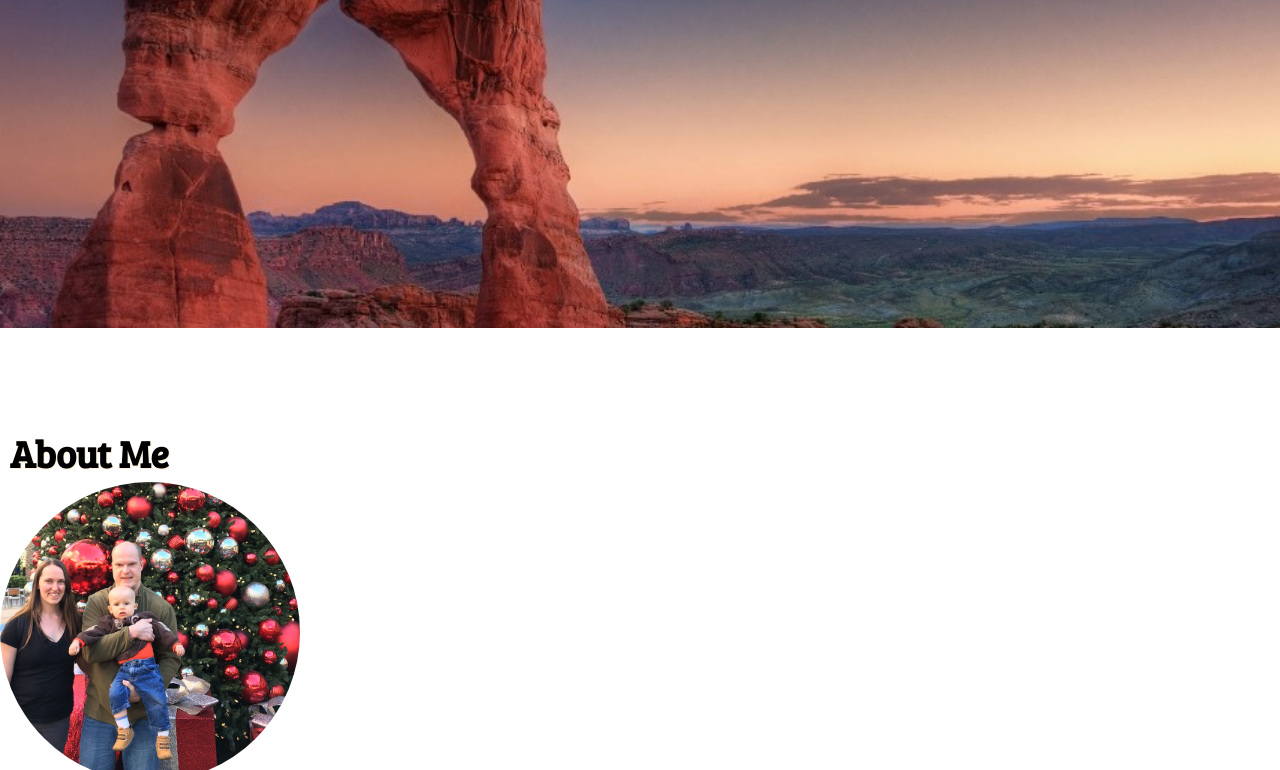
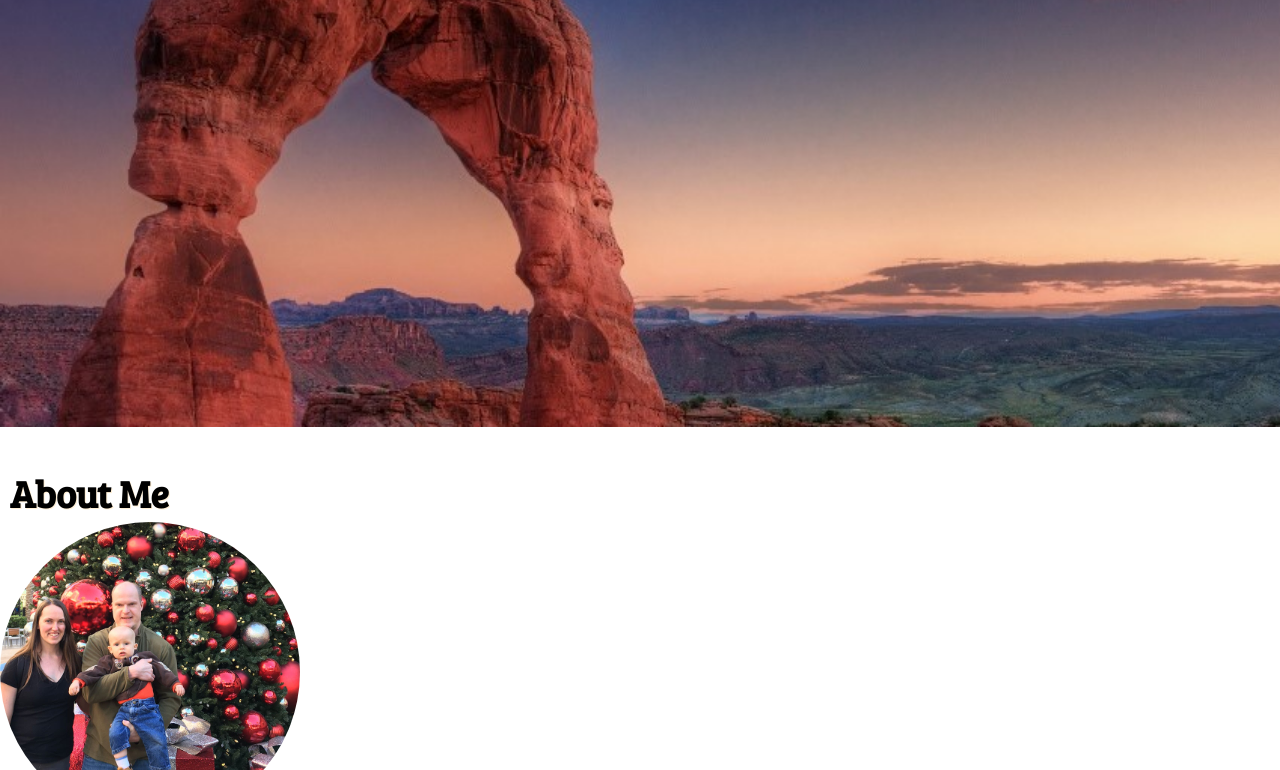
Before and after one commit to dthrasher90/webpage3, a website: page public/index.html in a window 1280 px wide. Shown: the part 293-1063 px from the top of the page. Drawn offline with Linux system fonts and the light colour scheme; a web font is replaced by a local one.

Commit message:
adjusted jumbotron settings

```diff
--- a/public/styles/main.css
+++ b/public/styles/main.css
@@ -42,11 +42,12 @@ nav {
           background-color: silver; }
 
 #home {
-  width: 100%; }
+  width: 100%;
+  padding-top: 40px; }
 
 .jumbotron {
   background-image: url(utah10.jpg);
-  background-size: 100%;
+  background-size: cover;
   background-repeat: no-repeat;
   overflow: hidden;
   height: 85vh;
--- a/public/styles/styles.scss
+++ b/public/styles/styles.scss
@@ -55,14 +55,17 @@ nav {
 
 #home{
     width: 100%;
+
+    padding-top: 40px;
 }
 
 
 .jumbotron {
     background-image: url(utah10.jpg);
-    background-size: 100%;
+    background-size: cover;
     background-repeat: no-repeat;
     overflow: hidden;
+
 
     height: 85vh;
     width: 100%;
```
